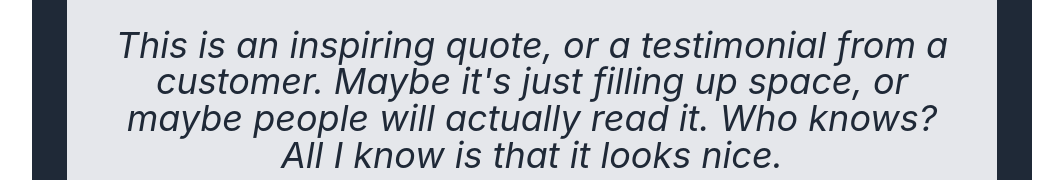
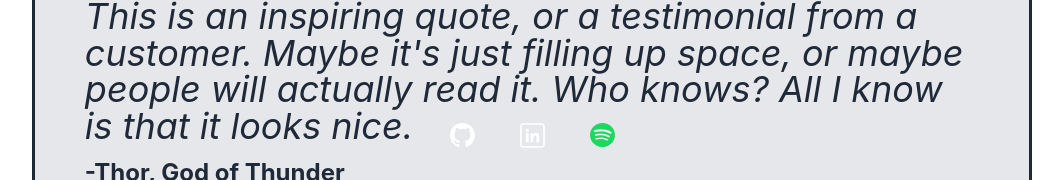
Before and after one commit to alexgeis/CSS-Landing-Page-1, a React (Vite) app in the folder CSS-Landing-Page-1/: page / in a window 1280 px wide. Shown: the part 620-800 px from the top of the page, without its empty margins (108-1171 px from the left). Built offline with nearby package versions, Linux system fonts and the light colour scheme.

Commit message:
update footer css to ensure it stays at the bottom, below all page content - updated app.css to assist with this

```diff
--- a/CSS-Landing-Page-1/index.html
+++ b/CSS-Landing-Page-1/index.html
@@ -11,7 +11,7 @@
 			name="viewport"
 			content="width=device-width, initial-scale=1.0"
 		/>
-		<title>Vite + React + TS</title>
+		<title>CSS Portfolio</title>
 	</head>
 	<body>
 		<div id="root"></div>
--- a/CSS-Landing-Page-1/src/App.css
+++ b/CSS-Landing-Page-1/src/App.css
@@ -1,6 +1,8 @@
 #root {
-	/* max-width: 1280px; */
-	/* margin: 0 auto; */
-	padding: 2rem;
-	text-align: center;
+	max-width: 1400px;
+	margin: 0 auto;
+	padding: 0 20px;
+	position: relative;
+	min-height: 100vh;
+	border: 1px solid var(--light-color);
 }
--- a/CSS-Landing-Page-1/src/App.tsx
+++ b/CSS-Landing-Page-1/src/App.tsx
@@ -1,7 +1,3 @@
-import { useState } from "react";
-import reactLogo from "./assets/react.svg";
-import "./App.css";
-
 import { Header } from "./components/Header";
 import { Hero } from "./components/Hero";
 import { InfoSection } from "./components/InfoSection";
--- a/CSS-Landing-Page-1/src/components/Footer.css
+++ b/CSS-Landing-Page-1/src/components/Footer.css
@@ -1,7 +1,7 @@
 #footerWrapper {
 	opacity: 1;
 	margin-top: 0px;
-	/* position: absolute; */
+	position: absolute;
 	bottom: 0;
 	left: 0;
 	width: 100%;
```
